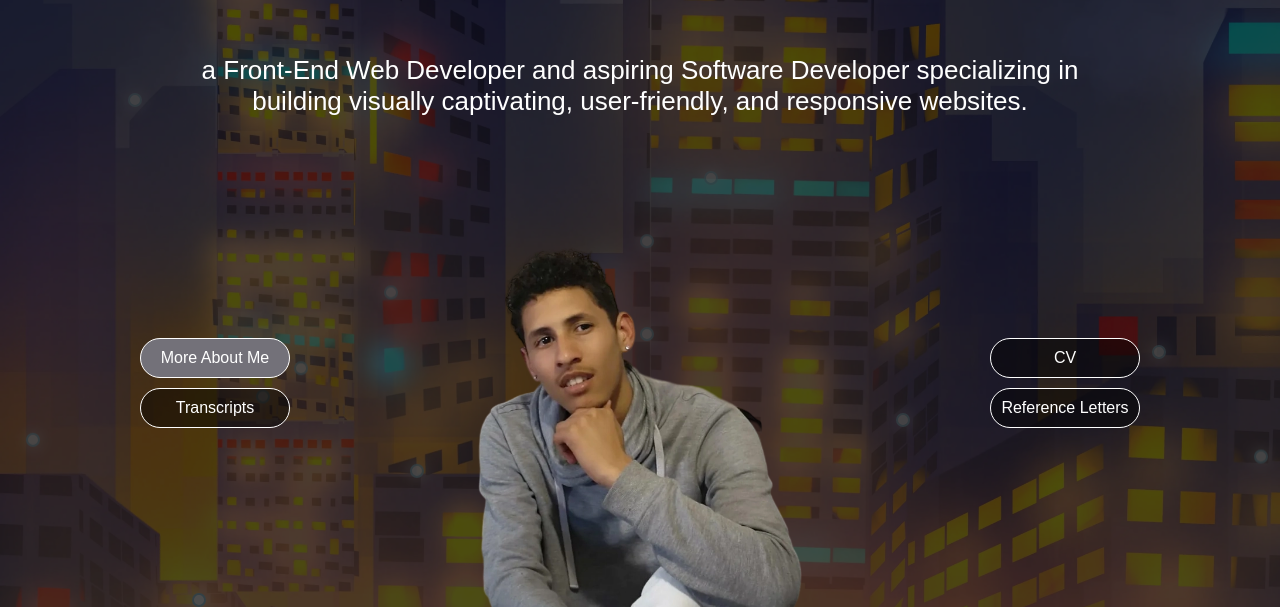
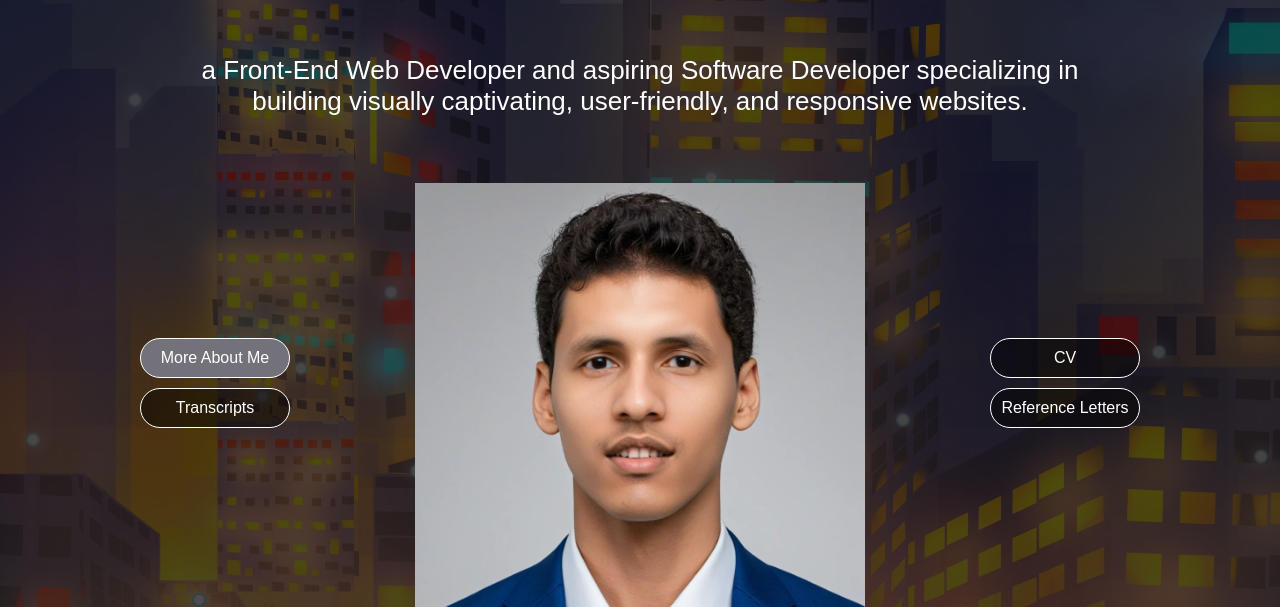
Before and after one commit to Zahier-Claronino/Personal-Portfolio, a plain HTML site: page index.html in a window 1280 px wide. Shown: the part 193-800 px from the top of the page. Drawn offline with Linux system fonts and the light colour scheme.

Commit message:
changed image of myself to avatar

```diff
--- a/index.html
+++ b/index.html
@@ -67,7 +67,7 @@
                     <a href="Z.C Results & Certicate.pdf" target="_blank"><button id="transcripts">Transcripts</button></a>
                 </div>
 
-                <img src="Me.webp" id="me" width="450px" height="450px" >
+                <img src="me.jpg" id="me" width="450px" height="450px" >
 
                 <div class="cv-button">
                     <a href="CV-of-Zahier-Claronino.pdf" target="_blank"><button id="cv">CV</button></a>
```
Also changed, not shown: me.jpg (added).
